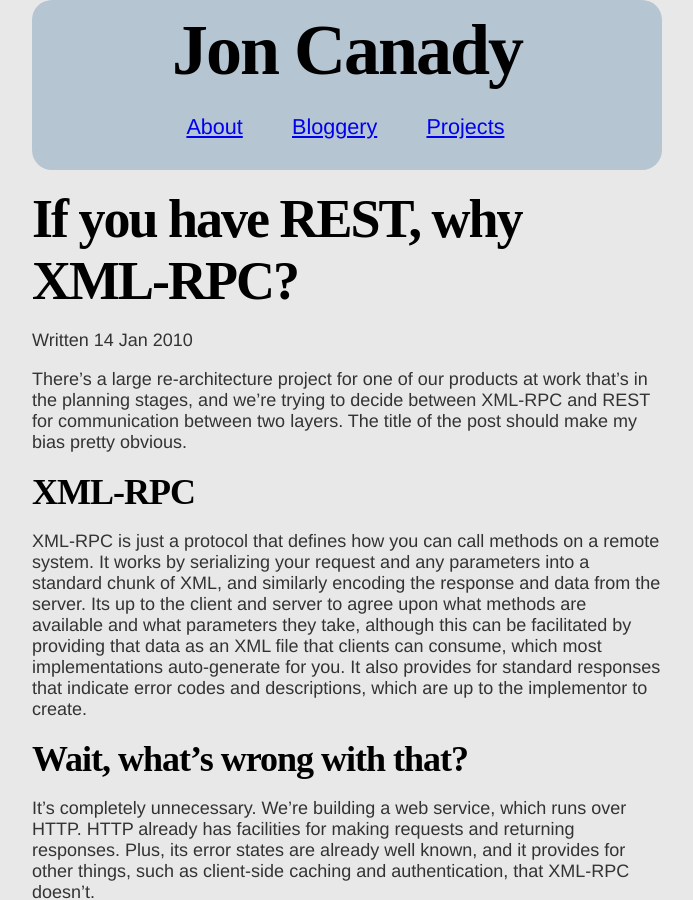
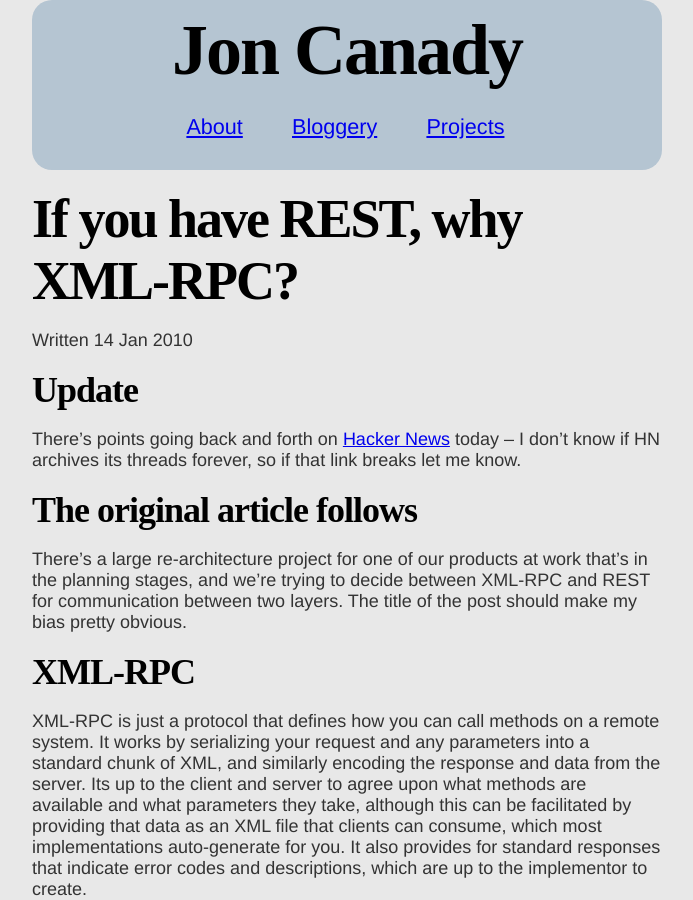
Before and after one commit to jesscanady/oldsite-circa2011, a Jekyll site: the page built from _posts/2010-01-14-if-you-have-rest-why-xml-rpc.markdown, in a window 1280 px wide and 900 px high. Shown: the whole window, without its empty margins (293-986 px from the left). Built offline with Jekyll 4.4.1, drawn with Linux system fonts in a browser that asks for light colours; Markdown is read by kramdown in place of the engine named in the settings.

Commit message:
Adding HN link to XMLRPC post

```diff
--- a/_posts/2010-01-14-if-you-have-rest-why-xml-rpc.markdown
+++ b/_posts/2010-01-14-if-you-have-rest-why-xml-rpc.markdown
@@ -2,6 +2,12 @@
 layout: post
 title: If you have REST, why XML-RPC?
 ---
+
+## Update
+
+There's points going back and forth on [Hacker News](http://news.ycombinator.com/item?id=1052476) today -- I don't know if HN archives its threads forever, so if that link breaks let me know.
+
+## The original article follows
 
 There's a large re-architecture project for one of our products at work that's in the planning stages, and we're trying to decide between XML-RPC and REST for communication between two layers. The title of the post should make my bias pretty obvious.
 
```
